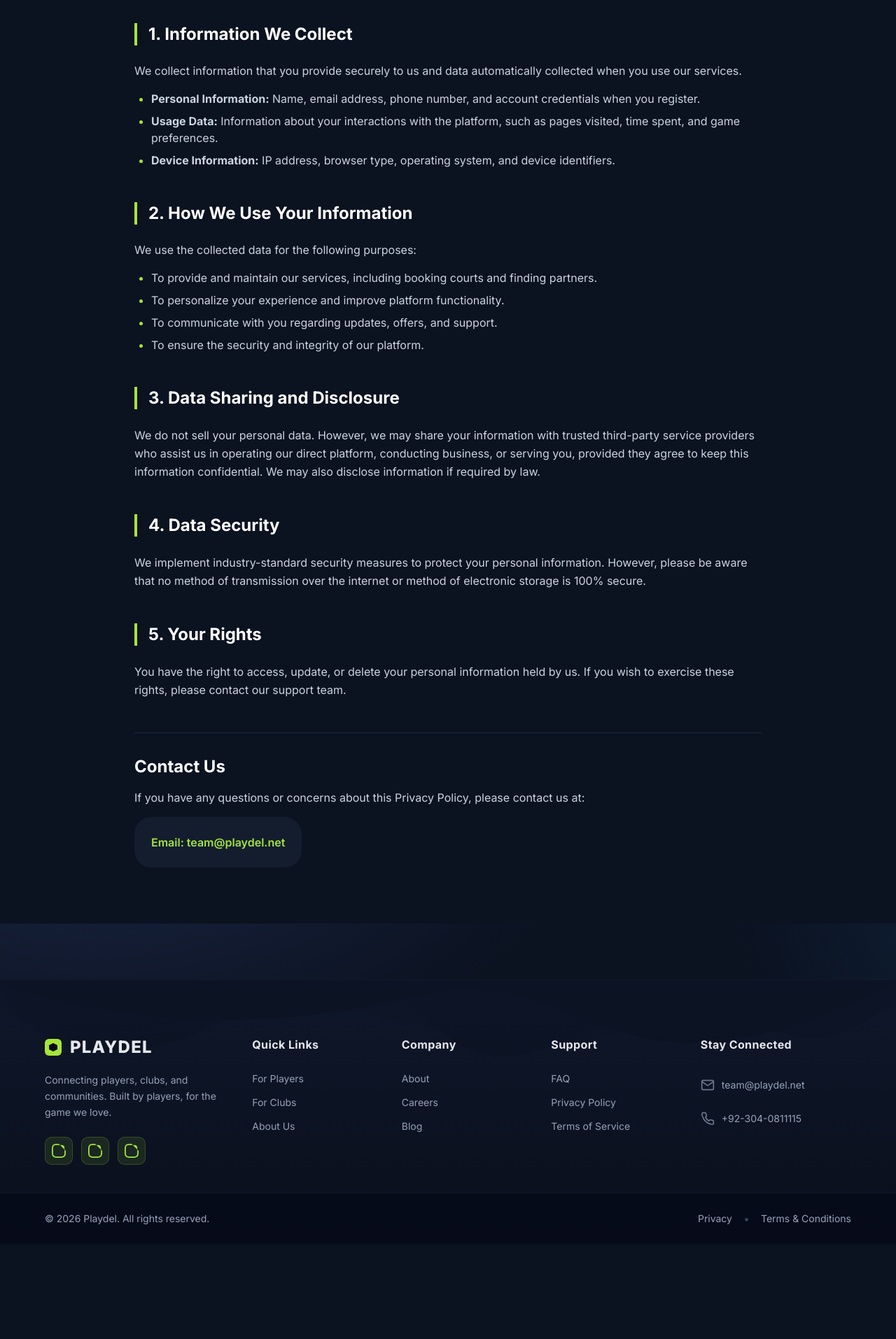
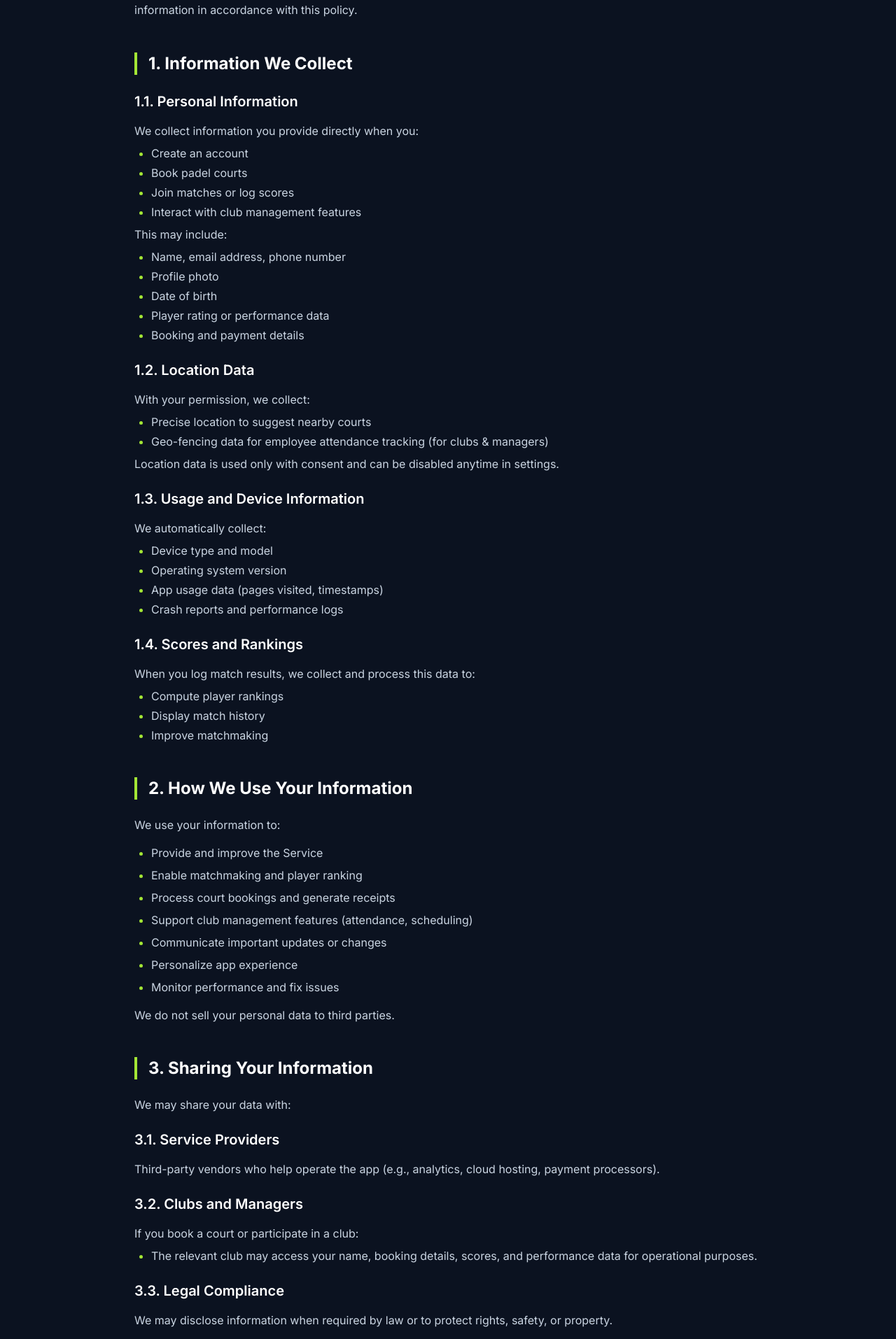
Before and after one commit to Rugoria/playdel, a Next.js app: page /privacy-policy in a window 1280 px wide. Shown: the part 386-2300 px from the top of the page at 70% size. Before the commit the page ends 2164 px from the top, so only its background shows below. Built offline with nearby package versions, Linux system fonts and the light colour scheme.

Commit message:
feat: add a new privacy policy page with detailed information on data collection, usage, and user rights.

```diff
--- a/app/privacy-policy/page.tsx
+++ b/app/privacy-policy/page.tsx
@@ -18,69 +18,180 @@ export default function PrivacyPolicyPage() {
                 {/* Introduction */}
                 <section className="space-y-4">
                     <p className="leading-relaxed text-slate-300">
-                        At Playdel ("we," "our," or "us"), we value your privacy and are committed to protecting your personal data. This Privacy Policy explains how we collect, use, disclose, and safeguard your information when you visit our website and use our services. By accessing or using Playdel, you agree to the terms of this Privacy Policy.
+                        Playdel respects your privacy and is committed to protecting your personal data. This Privacy Policy explains what information we collect, how we use it, with whom we share it, and your rights regarding your information.
+                    </p>
+                    <p className="leading-relaxed text-slate-300">
+                        By using the Playdel mobile application and related services (the “Service”), you agree to the collection and use of information in accordance with this policy.
                     </p>
                 </section>
 
-                {/* Information We Collect */}
+                {/* 1. Information We Collect */}
                 <section className="space-y-6">
                     <h2 className="text-2xl font-bold text-white border-l-4 border-primary pl-4">1. Information We Collect</h2>
-                    <div className="space-y-4 text-slate-300">
-                        <p>We collect information that you provide securely to us and data automatically collected when you use our services.</p>
-                        <ul className="list-disc pl-6 space-y-2 marker:text-primary">
-                            <li><strong>Personal Information:</strong> Name, email address, phone number, and account credentials when you register.</li>
-                            <li><strong>Usage Data:</strong> Information about your interactions with the platform, such as pages visited, time spent, and game preferences.</li>
-                            <li><strong>Device Information:</strong> IP address, browser type, operating system, and device identifiers.</li>
-                        </ul>
+
+                    <div className="space-y-4">
+                        <h3 className="text-xl font-semibold text-white">1.1. Personal Information</h3>
+                        <div className="text-slate-300 space-y-2">
+                            <p>We collect information you provide directly when you:</p>
+                            <ul className="list-disc pl-6 space-y-1 marker:text-primary">
+                                <li>Create an account</li>
+                                <li>Book padel courts</li>
+                                <li>Join matches or log scores</li>
+                                <li>Interact with club management features</li>
+                            </ul>
+                            <p className="mt-2">This may include:</p>
+                            <ul className="list-disc pl-6 space-y-1 marker:text-primary">
+                                <li>Name, email address, phone number</li>
+                                <li>Profile photo</li>
+                                <li>Date of birth</li>
+                                <li>Player rating or performance data</li>
+                                <li>Booking and payment details</li>
+                            </ul>
+                        </div>
+                    </div>
+
+                    <div className="space-y-4">
+                        <h3 className="text-xl font-semibold text-white">1.2. Location Data</h3>
+                        <div className="text-slate-300 space-y-2">
+                            <p>With your permission, we collect:</p>
+                            <ul className="list-disc pl-6 space-y-1 marker:text-primary">
+                                <li>Precise location to suggest nearby courts</li>
+                                <li>Geo-fencing data for employee attendance tracking (for clubs & managers)</li>
+                            </ul>
+                            <p>Location data is used only with consent and can be disabled anytime in settings.</p>
+                        </div>
+                    </div>
+
+                    <div className="space-y-4">
+                        <h3 className="text-xl font-semibold text-white">1.3. Usage and Device Information</h3>
+                        <div className="text-slate-300 space-y-2">
+                            <p>We automatically collect:</p>
+                            <ul className="list-disc pl-6 space-y-1 marker:text-primary">
+                                <li>Device type and model</li>
+                                <li>Operating system version</li>
+                                <li>App usage data (pages visited, timestamps)</li>
+                                <li>Crash reports and performance logs</li>
+                            </ul>
+                        </div>
+                    </div>
+
+                    <div className="space-y-4">
+                        <h3 className="text-xl font-semibold text-white">1.4. Scores and Rankings</h3>
+                        <div className="text-slate-300 space-y-2">
+                            <p>When you log match results, we collect and process this data to:</p>
+                            <ul className="list-disc pl-6 space-y-1 marker:text-primary">
+                                <li>Compute player rankings</li>
+                                <li>Display match history</li>
+                                <li>Improve matchmaking</li>
+                            </ul>
+                        </div>
                     </div>
                 </section>
 
-                {/* How We Use Your Information */}
+                {/* 2. How We Use Your Information */}
                 <section className="space-y-6">
                     <h2 className="text-2xl font-bold text-white border-l-4 border-primary pl-4">2. How We Use Your Information</h2>
                     <div className="space-y-4 text-slate-300">
-                        <p>We use the collected data for the following purposes:</p>
+                        <p>We use your information to:</p>
                         <ul className="list-disc pl-6 space-y-2 marker:text-primary">
-                            <li>To provide and maintain our services, including booking courts and finding partners.</li>
-                            <li>To personalize your experience and improve platform functionality.</li>
-                            <li>To communicate with you regarding updates, offers, and support.</li>
-                            <li>To ensure the security and integrity of our platform.</li>
+                            <li>Provide and improve the Service</li>
+                            <li>Enable matchmaking and player ranking</li>
+                            <li>Process court bookings and generate receipts</li>
+                            <li>Support club management features (attendance, scheduling)</li>
+                            <li>Communicate important updates or changes</li>
+                            <li>Personalize app experience</li>
+                            <li>Monitor performance and fix issues</li>
                         </ul>
+                        <p>We do not sell your personal data to third parties.</p>
                     </div>
                 </section>
 
-                {/* Data Sharing and Disclosure */}
+                {/* 3. Sharing Your Information */}
                 <section className="space-y-6">
-                    <h2 className="text-2xl font-bold text-white border-l-4 border-primary pl-4">3. Data Sharing and Disclosure</h2>
+                    <h2 className="text-2xl font-bold text-white border-l-4 border-primary pl-4">3. Sharing Your Information</h2>
+                    <p className="text-slate-300">We may share your data with:</p>
+
+                    <div className="space-y-4">
+                        <h3 className="text-xl font-semibold text-white">3.1. Service Providers</h3>
+                        <p className="text-slate-300">
+                            Third-party vendors who help operate the app (e.g., analytics, cloud hosting, payment processors).
+                        </p>
+                    </div>
+
+                    <div className="space-y-4">
+                        <h3 className="text-xl font-semibold text-white">3.2. Clubs and Managers</h3>
+                        <div className="text-slate-300 space-y-2">
+                            <p>If you book a court or participate in a club:</p>
+                            <ul className="list-disc pl-6 space-y-1 marker:text-primary">
+                                <li>The relevant club may access your name, booking details, scores, and performance data for operational purposes.</li>
+                            </ul>
+                        </div>
+                    </div>
+
+                    <div className="space-y-4">
+                        <h3 className="text-xl font-semibold text-white">3.3. Legal Compliance</h3>
+                        <p className="text-slate-300">
+                            We may disclose information when required by law or to protect rights, safety, or property.
+                        </p>
+                    </div>
+                </section>
+
+                {/* 4. Your Choices and Rights */}
+                <section className="space-y-6">
+                    <h2 className="text-2xl font-bold text-white border-l-4 border-primary pl-4">4. Your Choices and Rights</h2>
+                    <div className="space-y-4 text-slate-300">
+                        <p>You may:</p>
+                        <ul className="list-disc pl-6 space-y-2 marker:text-primary">
+                            <li>Access, edit, or delete your account information</li>
+                            <li>Withdraw consent for location data (app settings)</li>
+                            <li>Opt out of non-essential notifications</li>
+                            <li>Request copies of your data</li>
+                        </ul>
+                        <p>To exercise these rights, contact us at the contact details provided below.</p>
+                    </div>
+                </section>
+
+                {/* 5. Data Security */}
+                <section className="space-y-6">
+                    <h2 className="text-2xl font-bold text-white border-l-4 border-primary pl-4">5. Data Security</h2>
                     <p className="leading-relaxed text-slate-300">
-                        We do not sell your personal data. However, we may share your information with trusted third-party service providers who assist us in operating our direct platform, conducting business, or serving you, provided they agree to keep this information confidential. We may also disclose information if required by law.
+                        We use standard industry practices to protect data, including encryption and secure servers. However, no method is 100% secure; we cannot guarantee absolute protection.
                     </p>
                 </section>
 
-                {/* Data Security */}
+                {/* 6. Children’s Privacy */}
                 <section className="space-y-6">
-                    <h2 className="text-2xl font-bold text-white border-l-4 border-primary pl-4">4. Data Security</h2>
+                    <h2 className="text-2xl font-bold text-white border-l-4 border-primary pl-4">6. Children’s Privacy</h2>
                     <p className="leading-relaxed text-slate-300">
-                        We implement industry-standard security measures to protect your personal information. However, please be aware that no method of transmission over the internet or method of electronic storage is 100% secure.
+                        The Service is not intended for children under 13. We do not knowingly collect data from users under the age of 13.
                     </p>
                 </section>
 
-                {/* Your Rights */}
+                {/* 7. Third-Party Links */}
                 <section className="space-y-6">
-                    <h2 className="text-2xl font-bold text-white border-l-4 border-primary pl-4">5. Your Rights</h2>
+                    <h2 className="text-2xl font-bold text-white border-l-4 border-primary pl-4">7. Third-Party Links</h2>
                     <p className="leading-relaxed text-slate-300">
-                        You have the right to access, update, or delete your personal information held by us. If you wish to exercise these rights, please contact our support team.
+                        The app may contain links to external services. We are not responsible for the privacy practices of those sites.
                     </p>
                 </section>
 
-                {/* Contact Us */}
+                {/* 8. Changes to This Policy */}
+                <section className="space-y-6">
+                    <h2 className="text-2xl font-bold text-white border-l-4 border-primary pl-4">8. Changes to This Policy</h2>
+                    <p className="leading-relaxed text-slate-300">
+                        We may update this policy occasionally. We’ll notify you of significant changes in the app or by email.
+                    </p>
+                </section>
+
+                {/* 9. Contact Us */}
                 <section className="space-y-6 border-t border-slate-700/50 pt-8 mt-12">
-                    <h2 className="text-2xl font-bold text-white mb-4">Contact Us</h2>
+                    <h2 className="text-2xl font-bold text-white mb-4">9. Contact Us</h2>
                     <p className="text-slate-300 mb-4">
-                        If you have any questions or concerns about this Privacy Policy, please contact us at:
+                        If you have questions, concerns, or requests regarding your privacy, please contact:
                     </p>
                     <div className="bg-slate-800/50 p-6 rounded-lg inline-block">
-                        <p className="text-primary font-semibold">Email: <a href="mailto:team@playdel.net" className="hover:underline">team@playdel.net</a></p>
+                        <p className="text-white font-semibold mb-2">Rugoria Technologies</p>
+                        <p className="text-primary font-semibold">Email: <a href="mailto:team@rugoria.net" className="hover:underline">team@rugoria.net</a></p>
                     </div>
                 </section>
 
```
